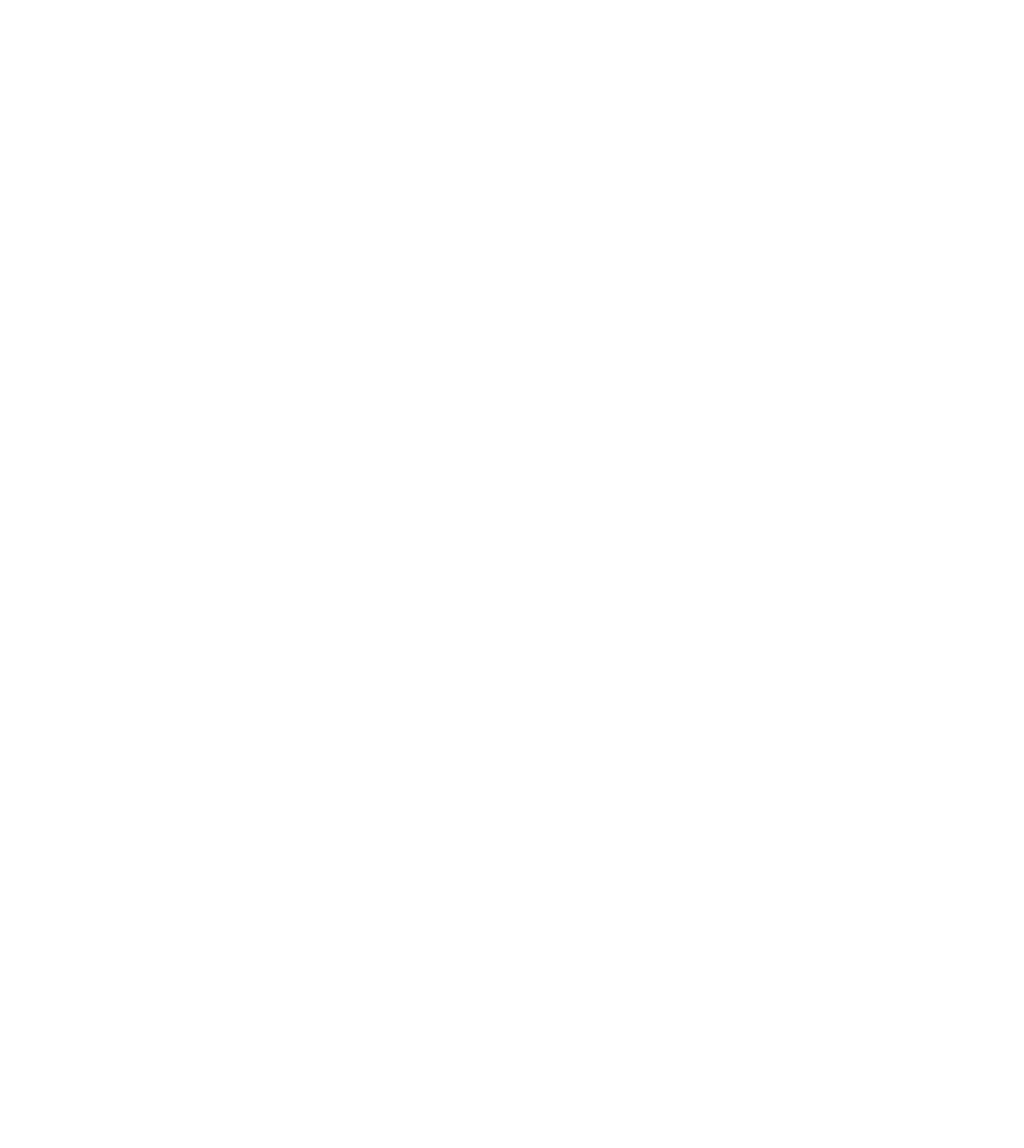
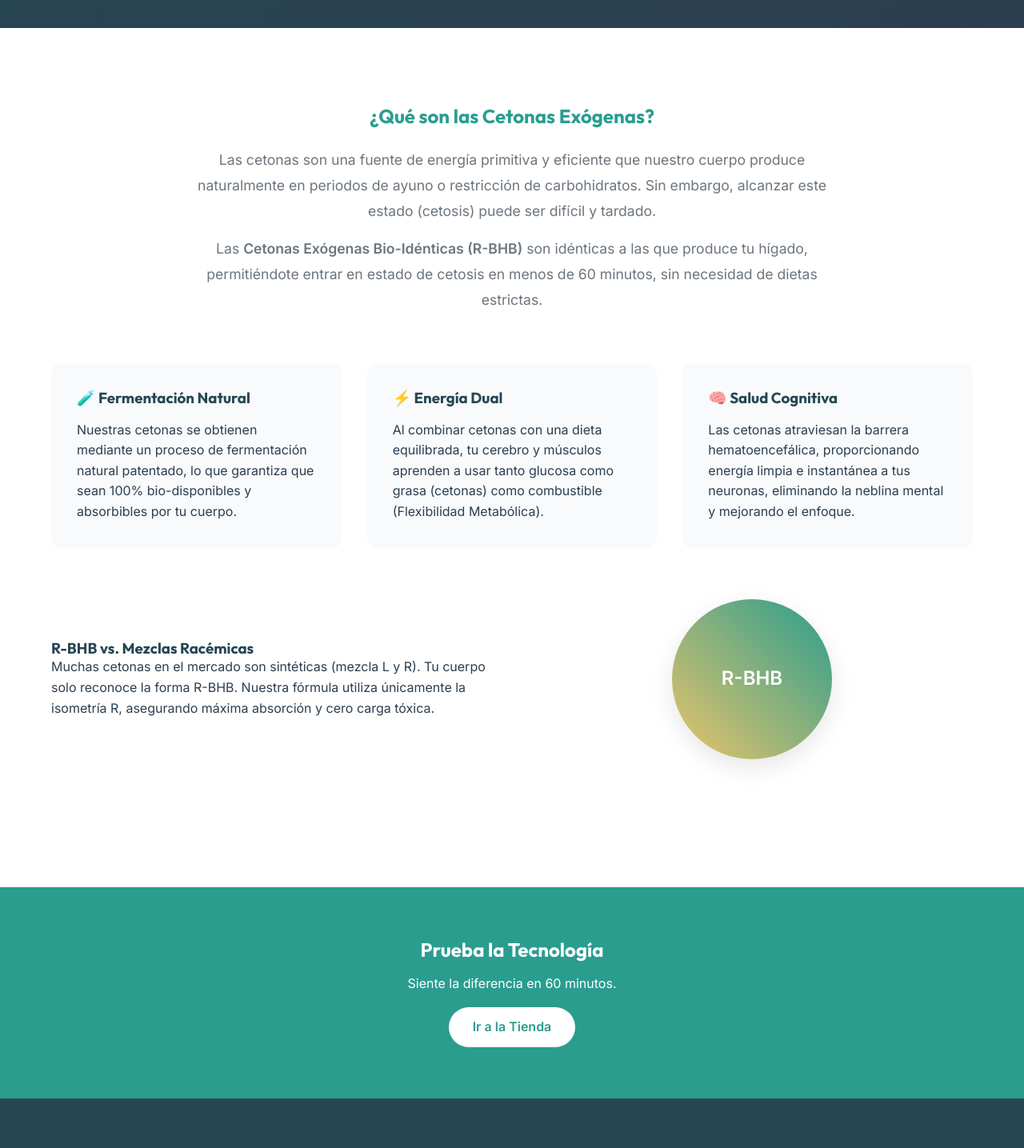
Before and after one commit to eNergy9k3z/paginanadia, a React (Vite) app: page /ciencia in a window 1280 px wide. Before the commit this address had no page. Shown: the part 320-1755 px from the top of the page at 80% size. Before the commit the page ends 800 px from the top, so only its background shows below. Built offline with nearby package versions, Linux system fonts and the light colour scheme.

Commit message:
Create Ciencia page and link it in App router

```diff
--- a/src/App.jsx
+++ b/src/App.jsx
@@ -7,6 +7,7 @@
 import Valores from './pages/Valores';
 import Tienda from './pages/Tienda';
 import Checkout from './pages/Checkout';
+import Ciencia from './pages/Ciencia';
 import CartDrawer from './components/CartDrawer';
 
 function App() {
@@ -20,6 +21,7 @@
           <Route path="/valores" element={<Valores />} />
           <Route path="/tienda" element={<Tienda />} />
           <Route path="/checkout" element={<Checkout />} />
+          <Route path="/ciencia" element={<Ciencia />} />
         </Routes>
       </div>
     </Router>
--- /dev/null
+++ b/src/pages/Ciencia.jsx
@@ -0,0 +1,166 @@
+import React from 'react';
+import Navbar from '../components/Navbar';
+import Footer from '../components/Footer';
+
+const Ciencia = () => {
+    return (
+        <div className="ciencia-page">
+            <Navbar />
+
+            <header className="science-hero">
+                <div className="container">
+                    <h1>La Ciencia detrás de las Cetonas</h1>
+                    <p>Entiende cómo la tecnología de Fermentación Natural transforma tu metabolismo.</p>
+                </div>
+            </header>
+
+            <section className="section-padding container">
+                <div className="science-block">
+                    <h2>¿Qué son las Cetonas Exógenas?</h2>
+                    <p>
+                        Las cetonas son una fuente de energía primitiva y eficiente que nuestro cuerpo produce naturalmente
+                        en periodos de ayuno o restricción de carbohidratos. Sin embargo, alcanzar este estado (cetosis)
+                        puede ser difícil y tardado.
+                    </p>
+                    <p>
+                        Las <strong>Cetonas Exógenas Bio-Idénticas (R-BHB)</strong> son idénticas a las que produce tu hígado,
+                        permitiéndote entrar en estado de cetosis en menos de 60 minutos, sin necesidad de dietas estrictas.
+                    </p>
+                </div>
+
+                <div className="science-grid">
+                    <div className="card">
+                        <h3>🧪 Fermentación Natural</h3>
+                        <p>
+                            Nuestras cetonas se obtienen mediante un proceso de fermentación natural patentado,
+                            lo que garantiza que sean 100% bio-disponibles y absorbibles por tu cuerpo.
+                        </p>
+                    </div>
+                    <div className="card">
+                        <h3>⚡ Energía Dual</h3>
+                        <p>
+                            Al combinar cetonas con una dieta equilibrada, tu cerebro y músculos aprenden a usar
+                            tanto glucosa como grasa (cetonas) como combustible (Flexibilidad Metabólica).
+                        </p>
+                    </div>
+                    <div className="card">
+                        <h3>🧠 Salud Cognitiva</h3>
+                        <p>
+                            Las cetonas atraviesan la barrera hematoencefálica, proporcionando energía limpia e instantánea
+                            a tus neuronas, eliminando la neblina mental y mejorando el enfoque.
+                        </p>
+                    </div>
+                </div>
+
+                <div className="science-details">
+                    <div className="detail-row">
+                        <div className="detail-text">
+                            <h3>R-BHB vs. Mezclas Racémicas</h3>
+                            <p>
+                                Muchas cetonas en el mercado son sintéticas (mezcla L y R). Tu cuerpo solo reconoce la forma R-BHB.
+                                Nuestra fórmula utiliza únicamente la isometría R, asegurando máxima absorción y cero carga tóxica.
+                            </p>
+                        </div>
+                        <div className="detail-img">
+                            {/* Placeholder schematic or molecule if available, using CSS box for now */}
+                            <div className="molecule-box">R-BHB</div>
+                        </div>
+                    </div>
+                </div>
+            </section>
+
+            <section className="cta-section">
+                <div className="container text-center">
+                    <h2>Prueba la Tecnología</h2>
+                    <p>Siente la diferencia en 60 minutos.</p>
+                    <a href="/tienda" className="btn btn-secondary">Ir a la Tienda</a>
+                </div>
+            </section>
+
+            <Footer />
+
+            <style jsx>{`
+                .science-hero {
+                    background: linear-gradient(135deg, var(--dark) 0%, #2c3e50 100%);
+                    color: white;
+                    padding: 150px 0 80px;
+                    text-align: center;
+                }
+                .science-hero h1 { font-family: var(--font-heading); font-size: 2.5rem; margin-bottom: 1rem; color: var(--secondary); }
+                .science-hero p { font-size: 1.2rem; max-width: 600px; margin: 0 auto; opacity: 0.9; }
+
+                .science-block {
+                    max-width: 800px;
+                    margin: 0 auto 4rem;
+                    text-align: center;
+                }
+                .science-block h2 { color: var(--primary); margin-bottom: 1.5rem; }
+                .science-block p { font-size: 1.1rem; line-height: 1.8; color: var(--text-light); margin-bottom: 1rem; }
+
+                .science-grid {
+                    display: grid;
+                    grid-template-columns: repeat(auto-fit, minmax(300px, 1fr));
+                    gap: 2rem;
+                    margin-bottom: 4rem;
+                }
+                .card {
+                    background: #f8fafb;
+                    padding: 2rem;
+                    border-radius: 12px;
+                    transition: transform 0.3s ease;
+                }
+                .card:hover { transform: translateY(-5px); }
+                .card h3 { color: var(--dark); margin-bottom: 1rem; }
+
+                .science-details {
+                    margin: 4rem 0;
+                }
+                .detail-row {
+                    display: flex;
+                    align-items: center;
+                    gap: 3rem;
+                    flex-wrap: wrap;
+                }
+                .detail-text { flex: 1; min-width: 300px; }
+                .detail-img { flex: 1; display: flex; justify-content: center; }
+                .molecule-box {
+                    width: 200px;
+                    height: 200px;
+                    background: linear-gradient(45deg, var(--secondary), var(--primary));
+                    border-radius: 50%;
+                    display: flex;
+                    align-items: center;
+                    justify-content: center;
+                    color: white;
+                    font-weight: bold;
+                    font-size: 1.5rem;
+                    box-shadow: 0 10px 30px rgba(0,0,0,0.1);
+                }
+
+                .cta-section {
+                    background: var(--primary);
+                    color: white;
+                    padding: 4rem 0;
+                }
+                .cta-section h2 { color: white; margin-bottom: 1rem; }
+                .btn-secondary {
+                    background: white;
+                    color: var(--primary);
+                    padding: 12px 30px;
+                    border-radius: 25px;
+                    text-decoration: none;
+                    font-weight: bold;
+                    display: inline-block;
+                    margin-top: 1rem;
+                    transition: all 0.3s;
+                }
+                .btn-secondary:hover {
+                    transform: scale(1.05);
+                    box-shadow: 0 5px 15px rgba(0,0,0,0.2);
+                }
+            `}</style>
+        </div>
+    );
+};
+
+export default Ciencia;
```
